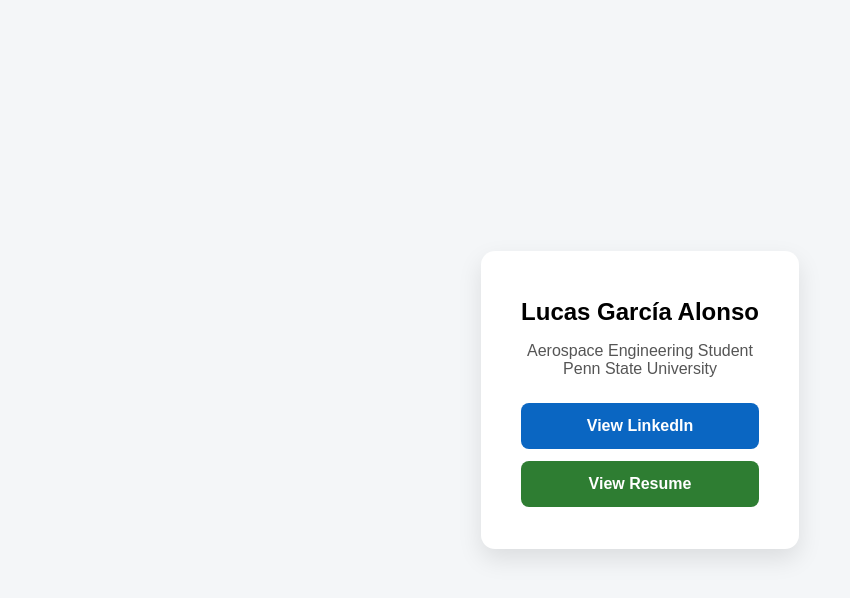
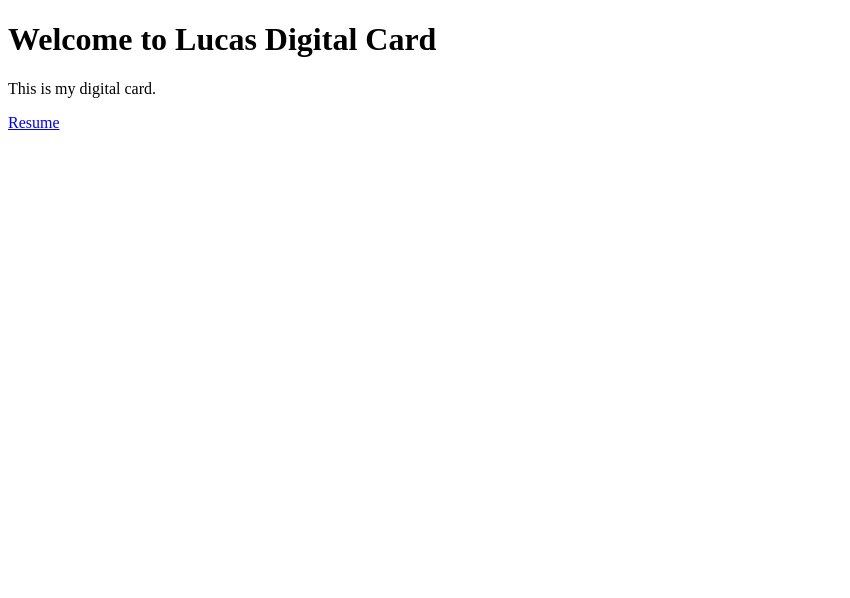
Before and after one commit to lga-lab/lucas-digital-card, a plain HTML site: page index.html in a window 1280 px wide. Shown: the whole page, without its empty margins (0-850 px from the left). Drawn offline with Linux system fonts and the light colour scheme.

Commit message:
Update resume link to Lucas Garcia CV.pdf

```diff
--- a/index.html
+++ b/index.html
@@ -1,62 +1,11 @@
 <!DOCTYPE html>
-<html lang="en">
+<html>
 <head>
-<meta charset="UTF-8">
-<meta name="viewport" content="width=device-width, initial-scale=1.0">
-<title>Lucas García Alonso – Digital Card</title>
-<style>
-    body {
-        font-family: Arial, sans-serif;
-        background: #f4f6f8;
-        display: flex;
-        align-items: center;
-        justify-content: center;
-        height: 100vh;
-        margin: 0;
-    }
-    .card {
-        background: white;
-        padding: 30px 40px;
-        border-radius: 14px;
-        text-align: center;
-        box-shadow: 0 10px 25px rgba(0,0,0,0.1);
-        max-width: 360px;
-    }
-    h1 {
-        margin-bottom: 8px;
-        font-size: 24px;
-    }
-    p {
-        color: #555;
-        margin-bottom: 25px;
-    }
-    a.button {
-        display: block;
-        margin: 12px 0;
-        padding: 14px;
-        text-decoration: none;
-        border-radius: 8px;
-        font-weight: bold;
-        color: white;
-    }
-    .linkedin {
-        background: #0A66C2;
-    }
-    .resume {
-        background: #2E7D32;
-    }
-</style>
+    <title>Lucas Digital Card</title>
 </head>
 <body>
-    <div class="card">
-        <h1>Lucas García Alonso</h1>
-        <p>Aerospace Engineering Student<br>Penn State University</p>
-        <a class="button linkedin" href="https://www.linkedin.com/in/lucas-garcia-alonso-80747b2a2/" target="_blank">
-            View LinkedIn
-        </a>
-        <a class="button resume" href="Lucas_Garcia_Resume.pdf" target="_blank">
-            View Resume
-        </a>
-    </div>
+    <h1>Welcome to Lucas Digital Card</h1>
+    <p>This is my digital card.</p>
+    <a href="Lucas%20Garcia%20CV.pdf">Resume</a>
 </body>
 </html>
```
